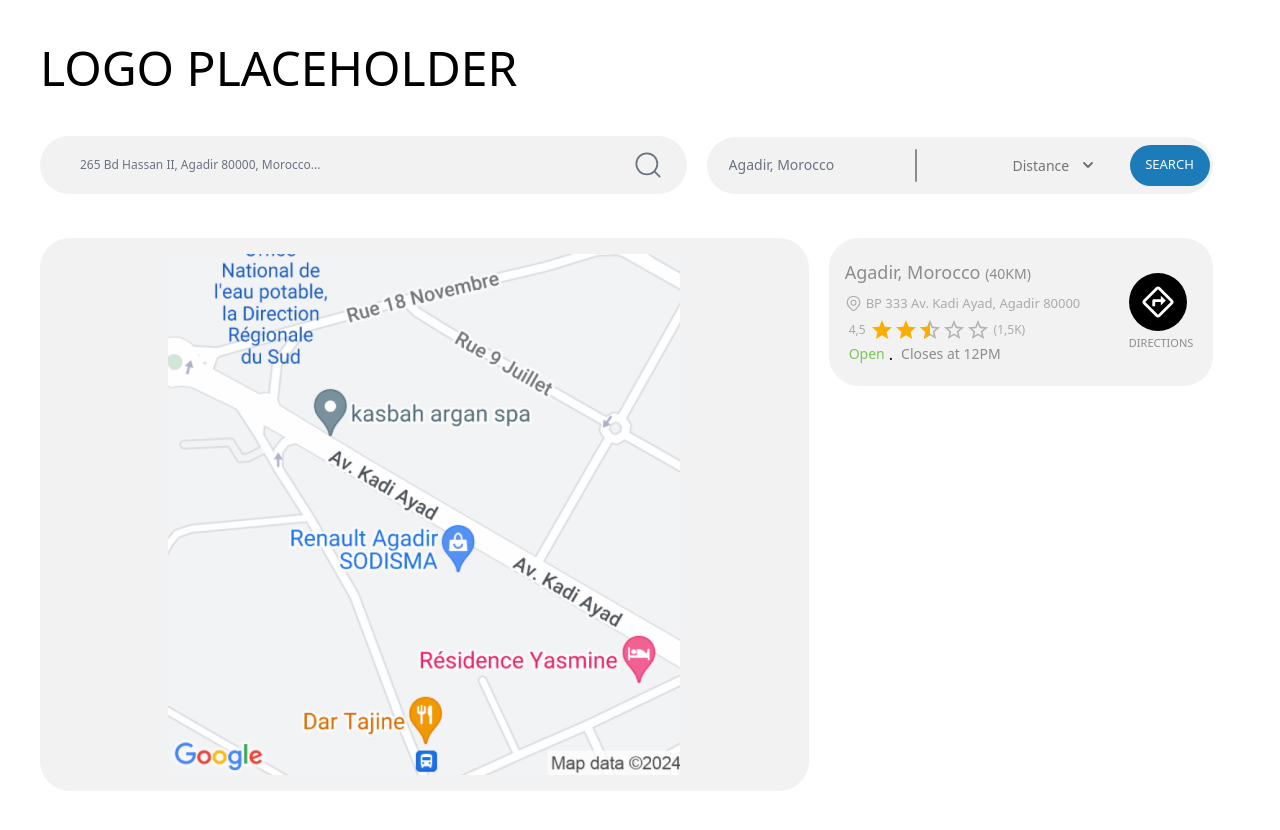
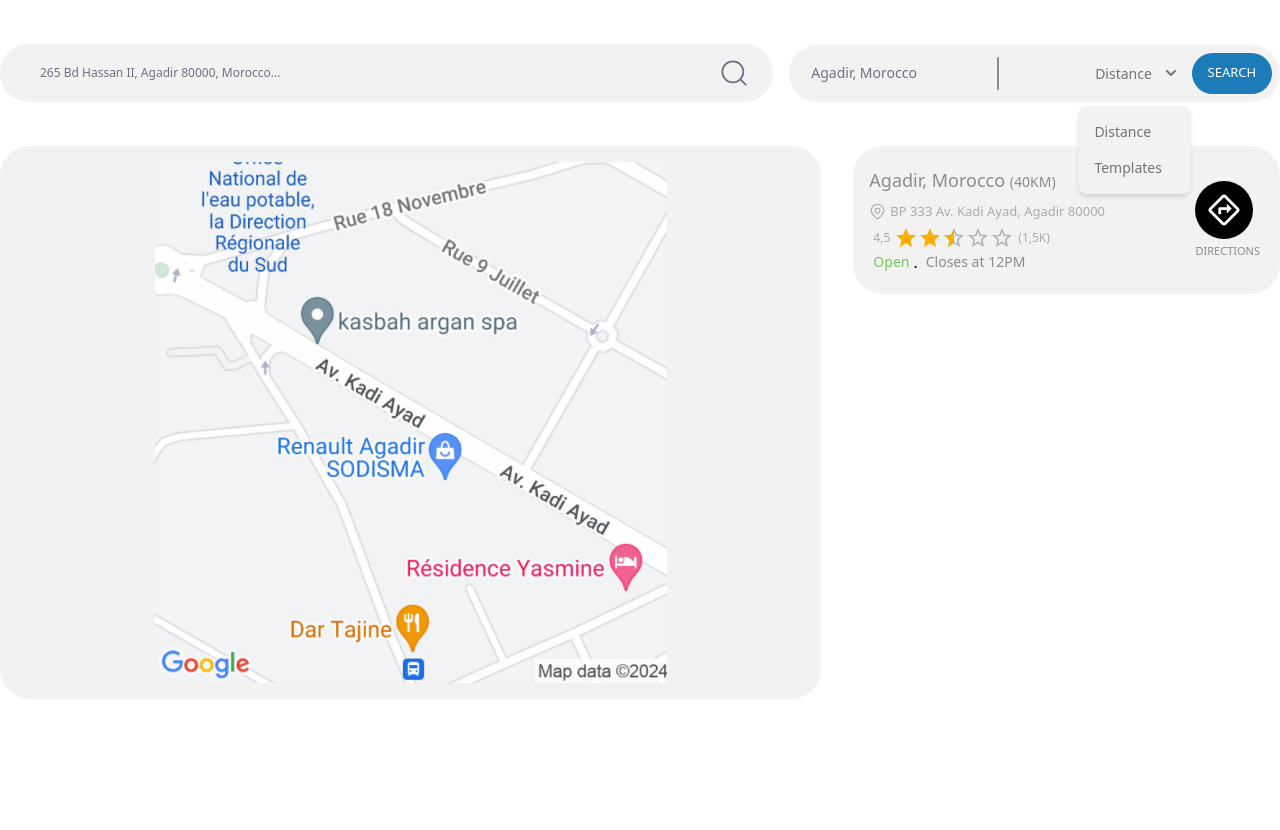
Before and after one commit to SAFAIDAM/Locator-App, a React (Vite) app in the folder front-end/: page / in a window 1280 px wide. Shown: the top 830 px of the page. Built offline with nearby package versions, Linux system fonts and the light colour scheme.

Commit message:
:bug: styling fixed

```diff
--- a/front-end/src/components/HeaderDesktop.jsx
+++ b/front-end/src/components/HeaderDesktop.jsx
@@ -94,7 +94,7 @@
       </div>
       {/**  Desktopheader here */}
       <div className="hidden lg:block md:block">
-      <nav className="mt-11 flex items-center gap-5 ">
+      <nav className="mt-11 flex items-center gap-4">
 
 <div className="relative flex-grow">
   <input
@@ -141,7 +141,7 @@
 <div>
   {/** input Moroccan cities suggestions  */}
 
-  <div className="flex bg-[#F2F2F2] p-2 rounded-full md:pr-40 relative">
+  <div className="flex bg-[#F2F2F2] p-2 rounded-full md:pr-36 relative">
 
     <input
       onChange={handelInput}
@@ -154,7 +154,7 @@
     />
     <div
       id="dropdown-content"
-      className={`z-10 bg-[#F2F2F2] divide-y divide-gray-100 rounded-lg shadow-md w-[12rem] dark:bg-gray-700 absolute top-full mt-1 right-0 transform translate-x-[-130%] ${
+      className={`z-10 bg-[#F2F2F2] divide-y divide-gray-100 rounded-lg shadow-md w-[12rem] dark:bg-gray-700 absolute top-full mt-1 right-0 transform translate-x-[-120%] ${
         value ? "" : "hidden"
       }`}
     >
@@ -253,7 +253,7 @@
         </svg>
       </button>
     </div>
-    <div className="relative w-full right-[-30%]">
+    <div className="relative w-full right-[-24%]">
       <button
         type="submit"
         className="absolute min-w-20 text-[13px] font-medium h-full uppercase text-white bg-[#1B7CB9] rounded-[50px] border border-[#1b7cb900] hover:bg-[#336686]"
@@ -264,7 +264,7 @@
 
     <div
       id="dropdown"
-      className="z-10 hidden bg-[#F2F2F2] divide-y divide-gray-100 rounded-lg shadow-md w-[7rem] dark:bg-gray-700 absolute top-full mt-1 right-0 transform translate-x-[-90%]"
+      className="z-10 bg-[#F2F2F2] divide-y divide-gray-100 rounded-lg shadow-md w-[7rem] dark:bg-gray-700 absolute top-full mt-1 right-0 transform translate-x-[-80%]"
     >
       <ul
         className="py-2 text-sm text-[#787373] dark:text-gray-200"
--- a/front-end/src/components/MapList.jsx
+++ b/front-end/src/components/MapList.jsx
@@ -2,13 +2,13 @@
 import mapimg from "../assets/mapimg.svg";
 import Rating from "@mui/material/Rating";
 import Stack from "@mui/material/Stack";
-import icondirectoin from "../assets/directionsIcon.svg"
+import icondirectoin from "../assets/directionsIcon.svg";
 
 function MapList() {
   return (
     <>
-      <div className="md:mt-11 md:flex items-start gap-5">
-        <section className="flex-grow w-full md:w-1/2 lg:w-2/3 p-4 bg-[#F2F2F2] rounded-[30px]">
+      <div className="md:mt-11 md:flex items-start gap-8">
+        <section className="flex-grow w-full md:w-1/3 lg:w-1/12 sm:w-2/3 p-4 bg-[#F2F2F2] rounded-[30px]">
           <img
             className="w-full h-auto md:max-w-md lg:max-w-lg mx-auto"
             src={mapimg}
@@ -47,7 +47,9 @@
                   strokeWidth="1.5"
                 />
               </svg>
-              <p className="text-clip text-[13px] text-[#AAAAAA]">BP 333 Av. Kadi Ayad, Agadir 80000</p>
+              <p className="text-clip text-[13px] text-[#AAAAAA]">
+                BP 333 Av. Kadi Ayad, Agadir 80000
+              </p>
             </div>
             <div className="flex gap-1 items-center">
               <div></div>
@@ -63,18 +65,22 @@
               <p className="text-[#AAAAAA] text-[12px]">(1,5K)</p>
             </div>
             <div className="flex gap-1 items-center">
-              <p className="flex items-center text-sm font-medium ml-1 text-[#78C65A]">Open</p>
-              <span className="">
-                .
-              </span>
-              <p className="text-sm font-medium ml-1 text-[#8D8D8D]">Closes at 12PM</p>
+              <p className="flex items-center text-sm font-medium ml-1 text-[#78C65A]">
+                Open
+              </p>
+              <span className="">.</span>
+              <p className="text-sm font-medium ml-1 text-[#8D8D8D]">
+                Closes at 12PM
+              </p>
             </div>
           </div>
           <div className="flex-col items-center ml-2 ">
             <button className="bg-black p-3 rounded-full">
-            <img src={icondirectoin} alt="" />
+              <img src={icondirectoin} alt="" />
             </button>
-            <p className="text-[11px] mt-1 text-[#8D8D8D] font-medium">DIRECTIONS</p>
+            <p className="text-[11px] mt-1 text-[#8D8D8D] font-medium">
+              DIRECTIONS
+            </p>
           </div>
         </section>
       </div>
--- a/front-end/src/pages/MapRender.jsx
+++ b/front-end/src/pages/MapRender.jsx
@@ -7,9 +7,9 @@
 function MapRender() {
   return (
     <>
-      <div className="h-screen md:mt-11 md:w-11/12 md:ml-10 md:mr-10 ">
+      <div className="h-screen md:mt-11 md:w-11/12 lg:w-[1280px] lg:ml-auto lg:mr-auto md:ml-6 md:mr-6 ">
         <div className="">
-          <Logospace />
+          {/* <Logospace /> */}
         </div>
 
         <div className="">
```
